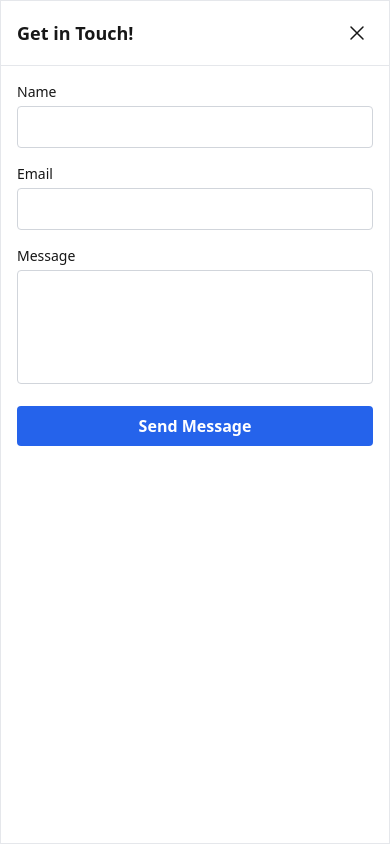
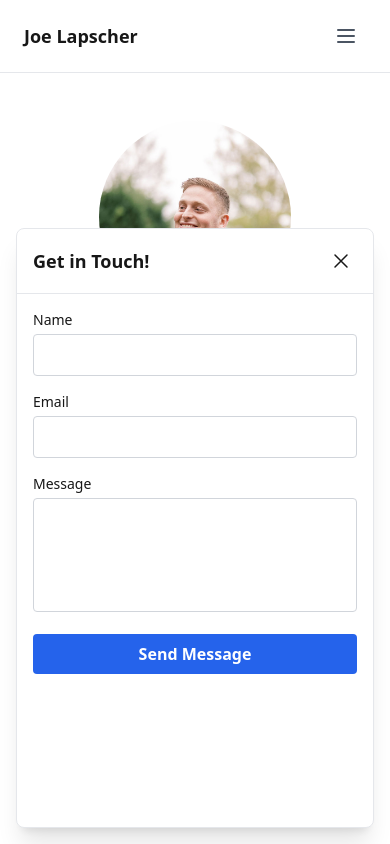
Before and after one commit to ylapscher/ylapscher.github.io, a Next.js app: page / in a window 390 px wide. Both pictures are taken after a click on the button 350 px from the left and 804 px from the top of the page. Shown: the top 844 px of the page. Built offline with nearby package versions, Linux system fonts and the light colour scheme.

Commit message:
fixing chatbot on mobile

```diff
--- a/app/components/ChatWidget.tsx
+++ b/app/components/ChatWidget.tsx
@@ -81,7 +81,7 @@ export default function ChatWidget() {
       {/* Chat Window */}
       <div className={`${
         isOpen ? 'flex' : 'hidden'
-      } flex-col fixed bottom-0 right-0 sm:bottom-4 sm:right-4 w-full sm:w-96 h-[100vh] sm:h-[500px] bg-white dark:bg-gray-800 sm:rounded-lg shadow-xl border border-gray-200 dark:border-gray-700`}>
+      } flex-col absolute bottom-0 right-0 w-[calc(100vw-2rem)] sm:w-96 h-[80vh] sm:h-[500px] max-h-[600px] bg-white dark:bg-gray-800 rounded-lg shadow-xl border border-gray-200 dark:border-gray-700`}>
         {/* Header */}
         <div className="flex items-center justify-between p-4 border-b border-gray-200 dark:border-gray-700">
           <h3 className="text-lg font-semibold">Get in Touch!</h3>
```
